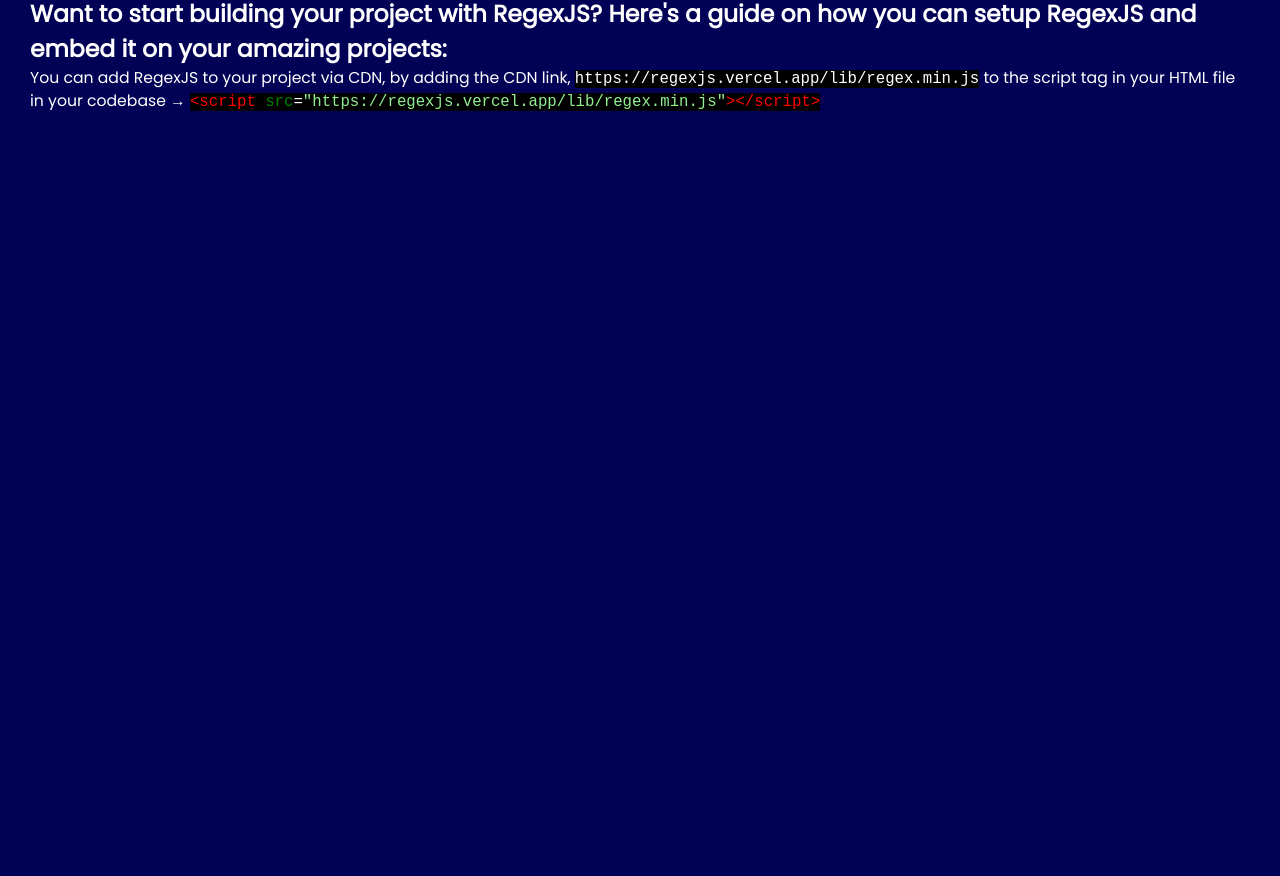
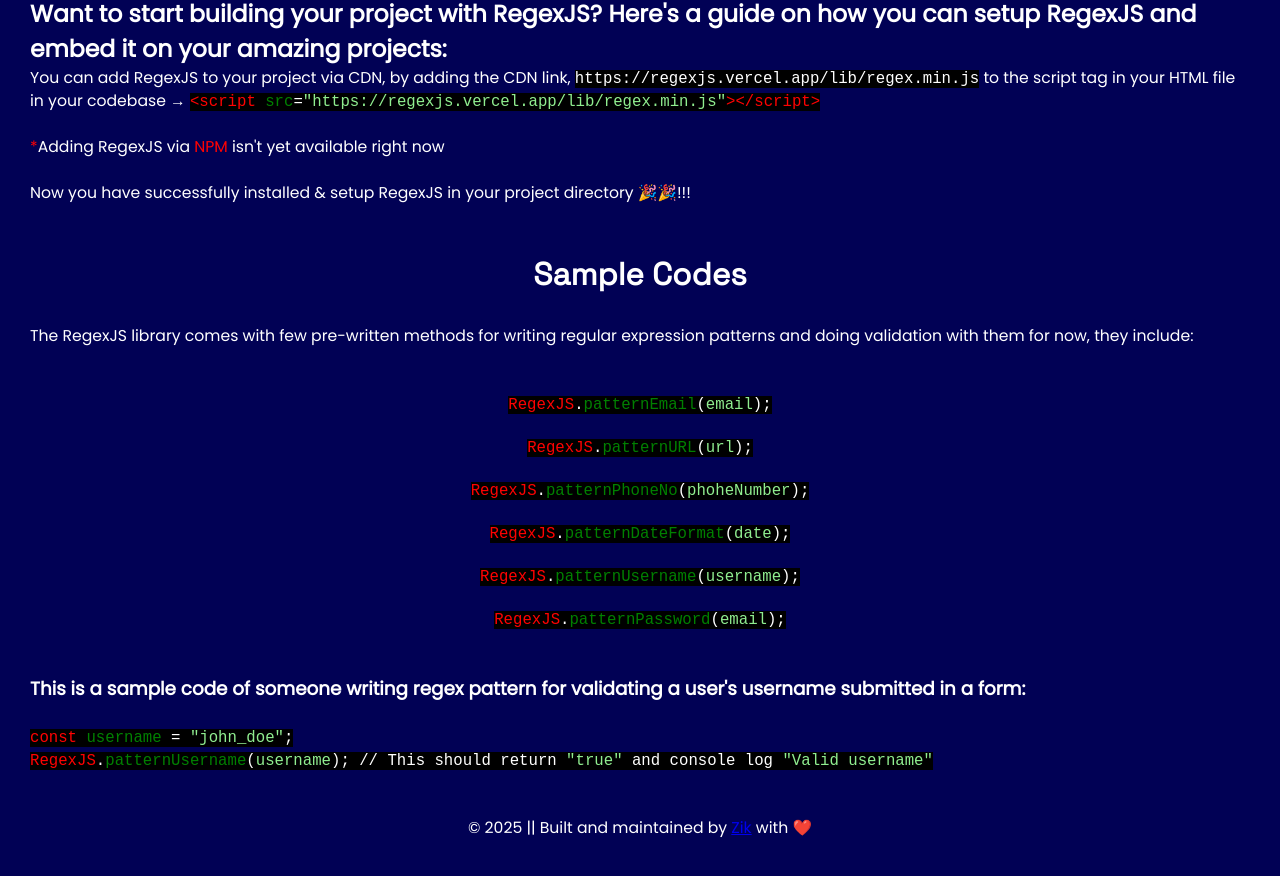
Before and after one commit to isaacszn/RegexJSWebsite, a React (Vite) app: page / in a window 1280 px wide. Shown: the part 808-1684 px from the top of the page. Before the commit the page ends 950 px from the top, so only its background shows below. Built offline with nearby package versions, Linux system fonts and the light colour scheme.

Commit message:
added sample codes and footer section

```diff
--- a/src/App.css
+++ b/src/App.css
@@ -2,6 +2,7 @@
   margin: 0;
   padding: 0;
   box-sizing: border-box;
+  scroll-behavior: smooth;
 }
 
 /* Font imports */
@@ -105,7 +106,24 @@
 
 code {
   background-color: black;
-  width: 100%;
+}
+
+ul {
+  margin: 35px auto;
+  display: flex;
+  justify-content: center;
+  align-items: center;
+  flex-direction: column;
+}
+
+li {
+  list-style-type: none;
+  margin: 10px;
+}
+
+footer {
+  margin: 45px auto;
+  text-align: center;
 }
 
 /* For Screen Responsiveness (Large Screens) */
--- a/src/App.jsx
+++ b/src/App.jsx
@@ -3,6 +3,7 @@
 import HeroSection from './components/Hero'
 import IntroSection from './components/Intro'
 import GetStartedSection from './components/GetStarted'
+import Footer from './components/Footer'
 
 function App() {
   return (
@@ -11,6 +12,7 @@
       <HeroSection />
       <IntroSection />
       <GetStartedSection />
+      <Footer />
     </>
   )
 }
--- /dev/null
+++ b/src/components/Footer.jsx
@@ -0,0 +1,11 @@
+const Footer = () => {
+    return (
+        <>
+            <footer>
+                <p>&copy; 2025 || Built and maintained by <a href="https://x.com/zikk_szn">Zik</a> with ❤️</p>
+            </footer>
+        </>
+    )
+}
+
+export default Footer
--- a/src/components/GetStarted.jsx
+++ b/src/components/GetStarted.jsx
@@ -1,11 +1,16 @@
+import SampleCodes from '../components/SampleCodes'
+
 const GetStarted = () => {
     return (
         <>
             <div id="get-started">
                 <h1 className="sub-header">Get Started</h1>
                 <h2>Want to start building your project with RegexJS? Here's a guide on how you can setup RegexJS and embed it on your amazing projects:</h2>
-                <p>You can add RegexJS to your project via CDN, by adding the CDN link, <code>https://regexjs.vercel.app/lib/regex.min.js</code> to the script tag in your HTML file in your codebase &rarr; <code title="https://regexjs.vercel.app/lib/regex.min.js"><span className="pink">&lt;script</span> <span className="green">src</span>=<span className="light-green">"https://regexjs.vercel.app/lib/regex.min.js"</span><span className="pink">&gt;</span><span className="pink">&lt;/script&gt;</span></code></p>
+                <p>You can add RegexJS to your project via CDN, by adding the CDN link, <code>https://regexjs.vercel.app/lib/regex.min.js</code> to the script tag in your HTML file in your codebase &rarr; <code title="https://regexjs.vercel.app/lib/regex.min.js"><span className="pink">&lt;script</span> <span className="green">src</span>=<span className="light-green">"https://regexjs.vercel.app/lib/regex.min.js"</span><span className="pink">&gt;</span><span className="pink">&lt;/script&gt;</span></code></p><br />
+                <p><span className='pink'>*</span>Adding RegexJS via <span className="pink">NPM</span> isn't yet available right now</p><br />
+                Now you have successfully installed & setup RegexJS in your project directory 🎉🎉!!!
             </div>
+            <SampleCodes />
         </>
     )
 }
--- /dev/null
+++ b/src/components/SampleCodes.jsx
@@ -0,0 +1,25 @@
+const SampleCodes = () => {
+    return (
+        <>
+            <h1 className="sub-header">Sample Codes</h1>
+            <p>The RegexJS library comes with few pre-written methods for writing regular expression patterns and doing validation with them for now, they include:</p>
+            <ul>
+                <li><code><span className="pink">RegexJS</span>.<span className="green">patternEmail</span>(<span className="light-green">email</span>);</code></li>
+                <li><code><span className="pink">RegexJS</span>.<span className="green">patternURL</span>(<span className="light-green">url</span>);</code></li>
+                <li><code><span className="pink">RegexJS</span>.<span className="green">patternPhoneNo</span>(<span className="light-green">phoheNumber</span>);</code></li>
+                <li><code><span className="pink">RegexJS</span>.<span className="green">patternDateFormat</span>(<span className="light-green">date</span>);</code></li>
+                <li><code><span className="pink">RegexJS</span>.<span className="green">patternUsername</span>(<span className="light-green">username</span>);</code></li>
+                <li><code><span className="pink">RegexJS</span>.<span className="green">patternPassword</span>(<span className="light-green">email</span>);</code></li>
+            </ul>
+            <h3>This is a sample code of someone writing regex pattern for validating a user's username submitted in a form:</h3><br />
+            <p>
+                <code>
+                    <span className="pink">const</span> <span className="green">username</span> = <span className="light-green">"john_doe"</span>;<br />
+                    <span className="pink">RegexJS</span>.<span className="green">patternUsername</span>(<span className="light-green">username</span>); // This should return <span className="light-green">"true"</span> and console log <span className="light-green">"Valid username"</span>
+                </code>
+            </p>
+        </>
+    )
+}
+
+export default SampleCodes
```
